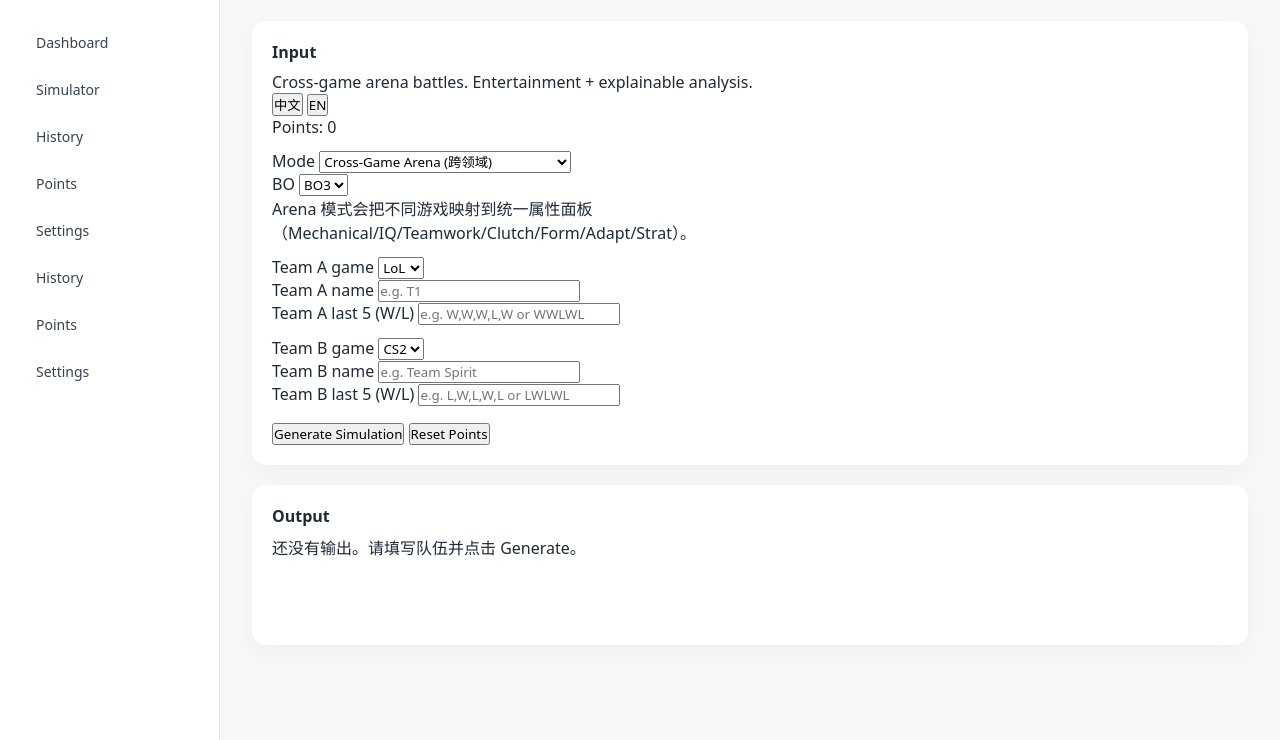
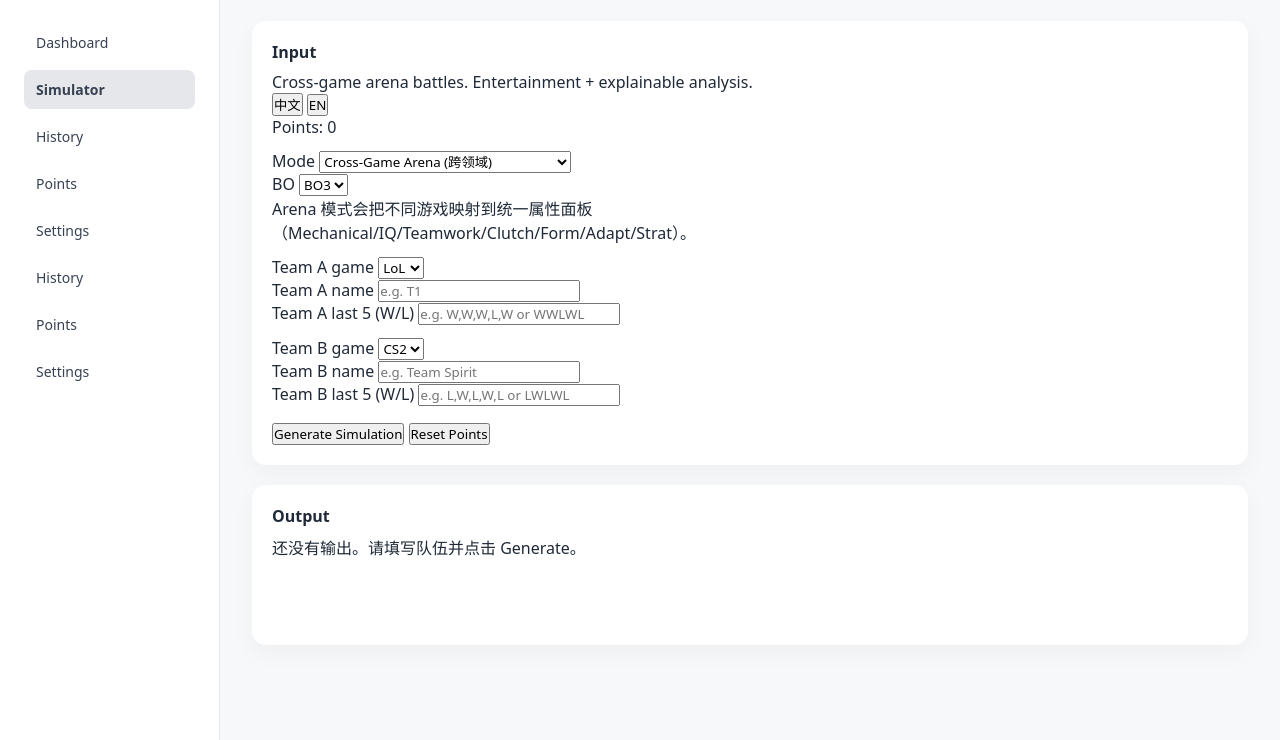
Before and after one commit to strangeliang/ESboard, a plain HTML site: page dashboard/simulator.html in a window 1280 px wide. Shown: the part 60-800 px from the top of the page. Drawn offline with Linux system fonts and the light colour scheme.

Commit message:
Update simulator.html

```diff
--- a/dashboard/simulator.html
+++ b/dashboard/simulator.html
@@ -181,3 +181,27 @@
 </div>
 </body>
 </html>
+<script>
+  (function () {
+    const path = location.pathname;
+
+    // 移除全部 active
+    document.querySelectorAll(".menu a").forEach(a => a.classList.remove("active"));
+
+    // 根据当前路径，找到对应链接并加 active
+    // 兼容 /dashboard/ 和 /dashboard/index.html
+    const normalize = (p) => (p === "/dashboard" ? "/dashboard/" : p);
+
+    const p = normalize(path);
+
+    let selector = '';
+    if (p === "/dashboard/" || p === "/dashboard/index.html") {
+      selector = '.menu a[href="/dashboard/"]';
+    } else {
+      selector = `.menu a[href="${p}"]`;
+    }
+
+    const activeLink = document.querySelector(selector);
+    if (activeLink) activeLink.classList.add("active");
+  })();
+</script>
```
